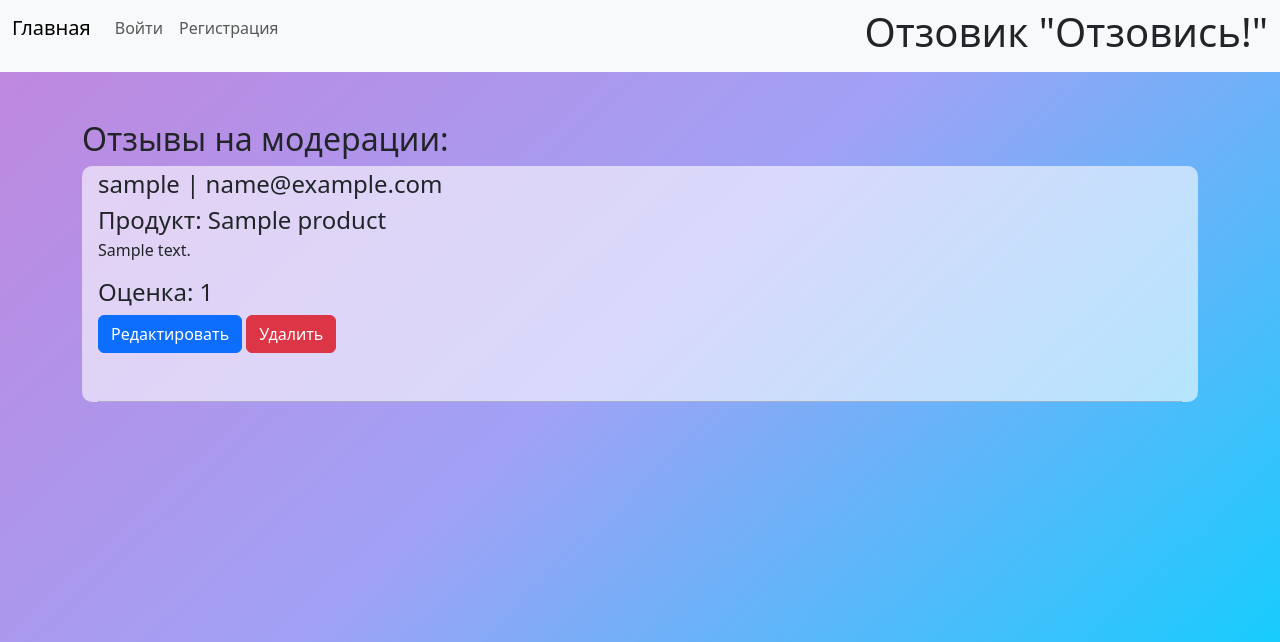
After one commit to TalkingCoffeePot/yurmashev_radmir_test_work8, a Django app: page /reviews/moderation/ in a window 1280 px wide. The commit adds this page. Shown: the top 642 px of the page. Run offline with Django 5.2, Linux system fonts and the light colour scheme; tables that the repository leaves empty hold one stand-in row (values such as "Sample post"); parts of the project's set-up code (start-up, migrations or seed data) failed here and were passed over.

Commit message:
modified:   accounts/forms.py 	modified:   accounts/urls.py 	modified:   accounts/views.py 	modified:   products/forms.py 	modified:   products/models.py     modified:   products/views.py 	modified:   reviews/settings.py 	modified:   reviews/urls.py 	new file:   templates/accounts/moderate_page.html 	new file:   templates/accounts/profile.html 	new file:   templates/accounts/profile_edit.html 	modified:   templates/base.html 	renamed:    templates/products/product_delete.html -> templates/products/delete.html 	modified:   templates/products/product_create.html 	modified:   templates/products/product_detailed.html 	modified:   templates/products/products_list.html 	new file:   templates/products/review_edit.html
- Добавлена страница пользователя с отображением всех отзывов
- Добавлено редактирование профиля
- Добавлена страница модерации отзывов
- Добавлены соответствующие представления

```diff
--- a/source/accounts/urls.py
+++ b/source/accounts/urls.py
@@ -1,11 +1,13 @@
 from django.urls import path
 from django.contrib.auth.views import LoginView, LogoutView
-from accounts.views import UserRegisterView
+from accounts.views import UserRegisterView, logout_view, UserProfile, UserProfileEdit
 
 app_name='accounts'
 
 urlpatterns = [
-    path('login/', LoginView.as_view(), name='log_in'),
-    path('logout/', LogoutView.as_view(), name='log_out'),
+    path('login/', LoginView.as_view(template_name='accounts/login.html'), name='log_in'),
+    path('logout/', logout_view, name='log_out'),
     path('create/', UserRegisterView.as_view(), name='register_user'),
+    path('<int:user_pk>/', UserProfile.as_view(), name='profile'),
+    path('<int:user_pk>/edit', UserProfileEdit.as_view(), name='profile_edit'),
 ]
--- a/source/products/forms.py
+++ b/source/products/forms.py
@@ -20,6 +20,7 @@ class ReviewForm(ModelForm):
             'product',
             'text',
             'rate',
+            'moderate'
         ]
         widgets = {
             'text': Textarea(attrs={
--- a/source/products/models.py
+++ b/source/products/models.py
@@ -18,6 +18,8 @@ class Products(models.Model):
     def get_avg_rate(self):
         this_reviews = self.p_review.filter(moderate=True)
         avg_sum = this_reviews.aggregate(Avg('rate'))
+        if avg_sum['rate__avg'] == None:
+            avg_sum['rate__avg'] = 0
         return avg_sum['rate__avg']
 
 
--- a/source/products/views.py
+++ b/source/products/views.py
@@ -23,7 +23,6 @@ class ProductDetailedView(FormMixin, DetailView):
     pk_url_kwarg = 'product_pk'
 
     def get_context_data(self, **kwargs: Any) -> dict[str, Any]:
-
         context = super().get_context_data(**kwargs)
         context['product'] = self.get_object()
         return context
@@ -41,7 +40,6 @@ class ProductDetailedView(FormMixin, DetailView):
         self.object = form.save(commit=False)
         self.object.author = self.request.user
         self.object.product = self.get_object()
-        print(self.get_object())
         self.object.save()
         return super().form_valid(form)
 
@@ -64,9 +62,33 @@ class ProductUpdateView(UpdateView):
         return reverse('detailed_product', kwargs={'product_pk': self.object.pk})
 
 class ProductDeleteView(DeleteView):
-    template_name = 'products/product_delete.html'
+    template_name = 'products/delete.html'
     pk_url_kwarg = 'product_pk'
     model = Products
     context_object_name = 'product'
     success_url = reverse_lazy('product_list')
     #permission_required = 'main_app.delete_projects'
+
+
+class ReviewEdit(UpdateView):
+    model = Review
+    template_name = 'products/review_edit.html'
+    pk_url_kwarg = 'review_pk'
+    form_class = ReviewForm
+    context_object_name = 'review'
+
+class ReviewDelete(DeleteView):
+    model = Review
+    template_name = 'products/delete.html'
+    pk_url_kwarg = 'review_pk'
+    context_object_name = 'review'
+
+    def get_success_url(self, **kwargs) -> str:
+        return reverse_lazy('detailed_product', kwargs={'product_pk': self.kwargs.get('product_pk')})
+
+
+
+class ModerateViews(ListView):
+    template_name = 'accounts/moderate_page.html'
+    context_object_name = 'reviews'
+    model = Review
--- a/source/reviews/urls.py
+++ b/source/reviews/urls.py
@@ -16,7 +16,7 @@ Including another URLconf
 """
 from django.contrib import admin
 from django.urls import path, include
-from products.views import ProductListView, ProductDetailedView, ProductCreateView, ProductUpdateView, ProductDeleteView
+from products.views import ProductListView, ProductDetailedView, ProductCreateView, ProductUpdateView, ProductDeleteView, ReviewEdit, ReviewDelete, ModerateViews
 from django.conf import settings
 from django.conf.urls.static import static
 
@@ -29,5 +29,8 @@ urlpatterns = [
     path('products/create/', ProductCreateView.as_view(), name='product_create'),
     path('products/<int:product_pk>/update', ProductUpdateView.as_view(), name='update_product'),
     path('products/<int:product_pk>/delete', ProductDeleteView.as_view(), name='delete_product'),
-   # path('products/<int:product_pk>/new_comment', ReviewView.as_view(), name='new_comment')
+    path('products/<int:product_pk>/review/<int:review_pk>/edit', ReviewEdit.as_view(), name='review_edit'),
+    path('products/<int:product_pk>/review/<int:review_pk>/delete', ReviewDelete.as_view(), name='review_delete'),
+    path('reviews/moderation/', ModerateViews.as_view(), name='moderation')
+
 ] + static(settings.MEDIA_URL, document_root=settings.MEDIA_ROOT)
--- /dev/null
+++ b/source/templates/accounts/moderate_page.html
@@ -0,0 +1,29 @@
+{% extends "base.html" %}
+{% load static %}
+
+{% block title %}Main Page{% endblock %}
+{% block style %}{% static 'css/main_style.css' %}{% endblock %}
+{% block content %}
+        <div class="task_container mt-5">
+
+            <h2>Отзывы на модерации: </h2>
+            <div class="prod_comments px-3">
+            {% for review in reviews %}
+                <div class="task_box">
+                    <span class="fs-4 fw-medium">{{review.get_author}} | {{review.get_author.email}}</span>
+                    <div class="fs-4 fw-medium">Продукт: {{review.product.title}}</div>
+                    <p>{{review.text}}</p>
+                    <h4>Оценка: {{review.rate}}</h4>
+                    <div class="col-6 mb-5">
+                        <a href="{% url 'review_edit' review.product.pk review.pk %}" class="btn btn-primary">Редактировать</a>
+                        <a href="{% url 'review_delete' review.product.pk review.pk %}" class="btn btn-danger">Удалить</a>
+                    </div>
+                </div>
+                <hr>
+            {% empty %}
+                <p>Отзывов пока нет</p>
+            {% endfor %}
+            </div>
+
+        </div>
+{% endblock %}
--- a/source/templates/base.html
+++ b/source/templates/base.html
@@ -23,11 +23,12 @@
 
             {% if user.is_authenticated %}
             <a href="{% url 'accounts:log_out' %}" class="nav-link">Выход</a>
-            <a href="" class="nav-link">Привет, {{ user.username }}!</a>
+            <a href="{% url 'accounts:profile' user.pk %}" class="nav-link">Привет, {{ user.username }}!</a>
             <a href="{% url 'product_create' %}" class="nav-link">Добавить товар</a>
+            <a href="{% url 'moderation' %}" class="nav-link">Модерация отзывов</a>
             {% else %}
-            <a href="{% url 'accounts:log_in' %}?next={{ request.get_full_path }}">Войти</a>
-            <a href="{% url 'accounts:register_user' %}?next={{ request.get_full_path }}">Регистрация</a>
+            <a class="nav-link" href="{% url 'accounts:log_in' %}?next={{ request.get_full_path }}">Войти</a>
+            <a class="nav-link" href="{% url 'accounts:register_user' %}?next={{ request.get_full_path }}">Регистрация</a>
             {% endif %}
           </div>
           </div>
--- a/source/templates/products/product_delete.html
+++ b/source/templates/products/delete.html
@@ -2,18 +2,17 @@
 {% load static %}
 
 {% block title %}Detailed{% endblock %}
-{% block style %}{% static 'css/detailed.css' %}{% endblock %}
+{% block style %}{% static 'css/add_style.css' %}{% endblock %}
 
 {% block content %}
         <div class="task_box">
             <form action="" method="post">
                 {% csrf_token %}
-                <h1>Вы уверены, что хотите удалить задачу?</h1>
+                <h1>Вы уверены?</h1>
                 <div class="box">
                     <button type="submit" class="btn btn-primary">Да</button>
                     <a href="{% url 'product_list' %}" class="btn btn-danger">Нет</a>
                 </div>
-
             </form>
         </div>
 {% endblock %}
--- a/source/templates/products/product_create.html
+++ b/source/templates/products/product_create.html
@@ -4,7 +4,7 @@
 {% block title %}Detailed{% endblock %}
 {% block style %}{% static 'css/add_style.css' %}{% endblock %}
 {% block content %}
-<h1>Добавление новой задачи</h1>
+<h1>Добавленить продукт</h1>
 <form action="" method="post" enctype="multipart/form-data">
     {% include 'partial/form.html' with button_text='Create' %}
 </form>
--- a/source/templates/products/product_detailed.html
+++ b/source/templates/products/product_detailed.html
@@ -56,6 +56,11 @@
                     <span class="fs-4 fw-medium">{{review.get_author}} | {{review.get_author.email}}</span>
                     <p>{{review.text}}</p>
                     <h4>Оценка: {{review.rate}}</h4>
+                    <div class="col-6 mb-5">
+                        <h4>Средняя оценка: {{product.get_avg_rate}}</h4>
+                        <a href="{% url 'review_edit' product.pk review.pk %}" class="btn btn-primary">Редактировать</a>
+                        <a href="{% url 'review_delete' product.pk review.pk %}" class="btn btn-danger">Удалить</a>
+                    </div>
                 </div>
                 <hr>
                 {% endif %}
--- a/source/templates/products/products_list.html
+++ b/source/templates/products/products_list.html
@@ -4,11 +4,9 @@
 {% block title %}Main Page{% endblock %}
 {% block style %}{% static 'css/main_style.css' %}{% endblock %}
 {% block content %}
-        <h1>Отзовик "Отзовись!"</h1>
-
         <div class="row prod_container justify-content-between">
             {% for product in products %}
-            <div class="col-4 card" style="width: 18rem; margin-bottom: 3%">
+            <div class="col-4 card" style="width: 18rem; margin-top: 3%">
                 <img src="{{product.image.url}}" class="card-img-top" alt="...">
                 <div class="card-body">
                     <p class="card-text">{{product.category}}</p>
```
Also changed, not shown: source/accounts/forms.py (+10 -1 lines), source/accounts/views.py (+19 -5 lines), source/reviews/settings.py (+14 -14 lines), source/templates/accounts/profile.html (added, +31 -0 lines), source/templates/accounts/profile_edit.html (added, +29 -0 lines), source/templates/products/review_edit.html (added, +24 -0 lines).
